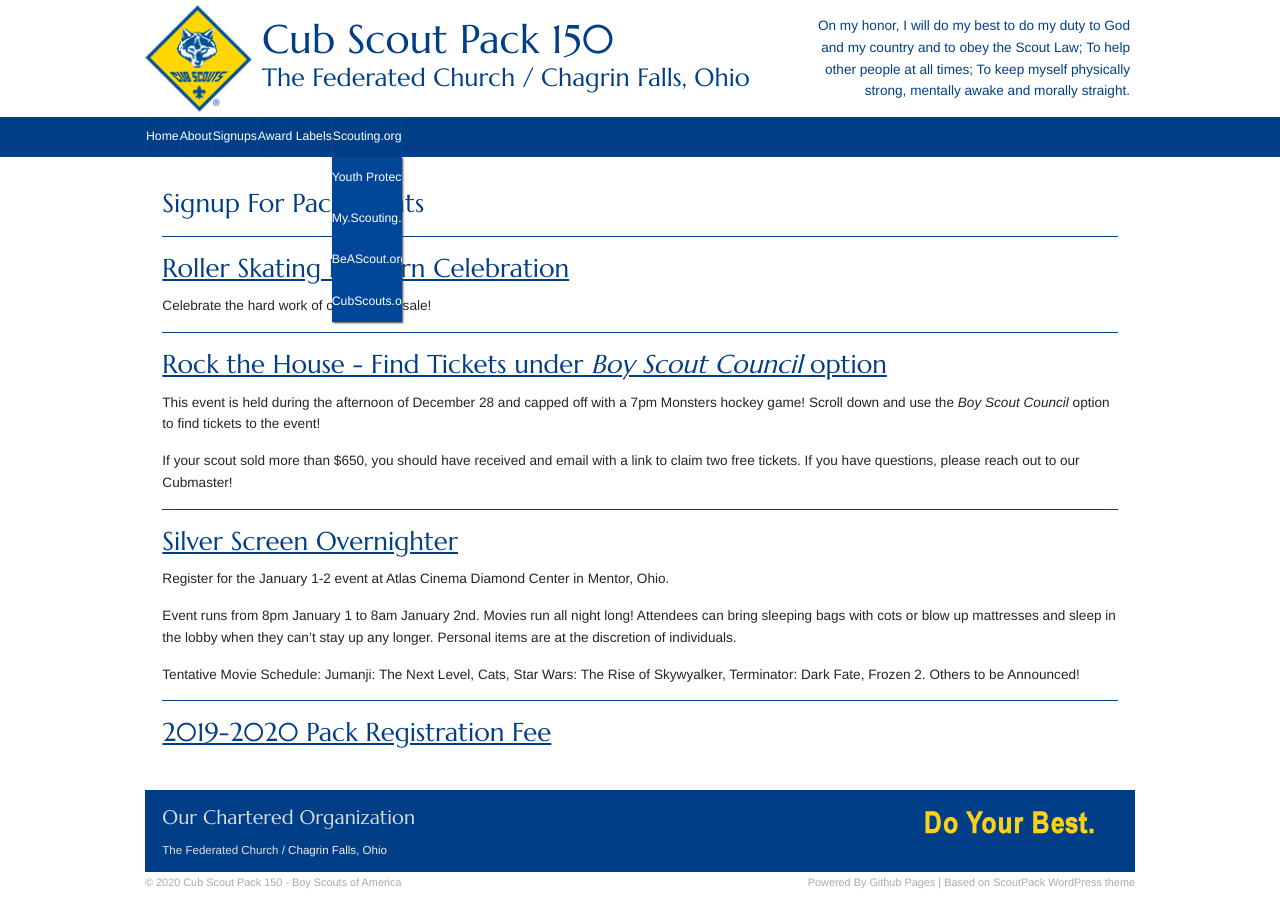
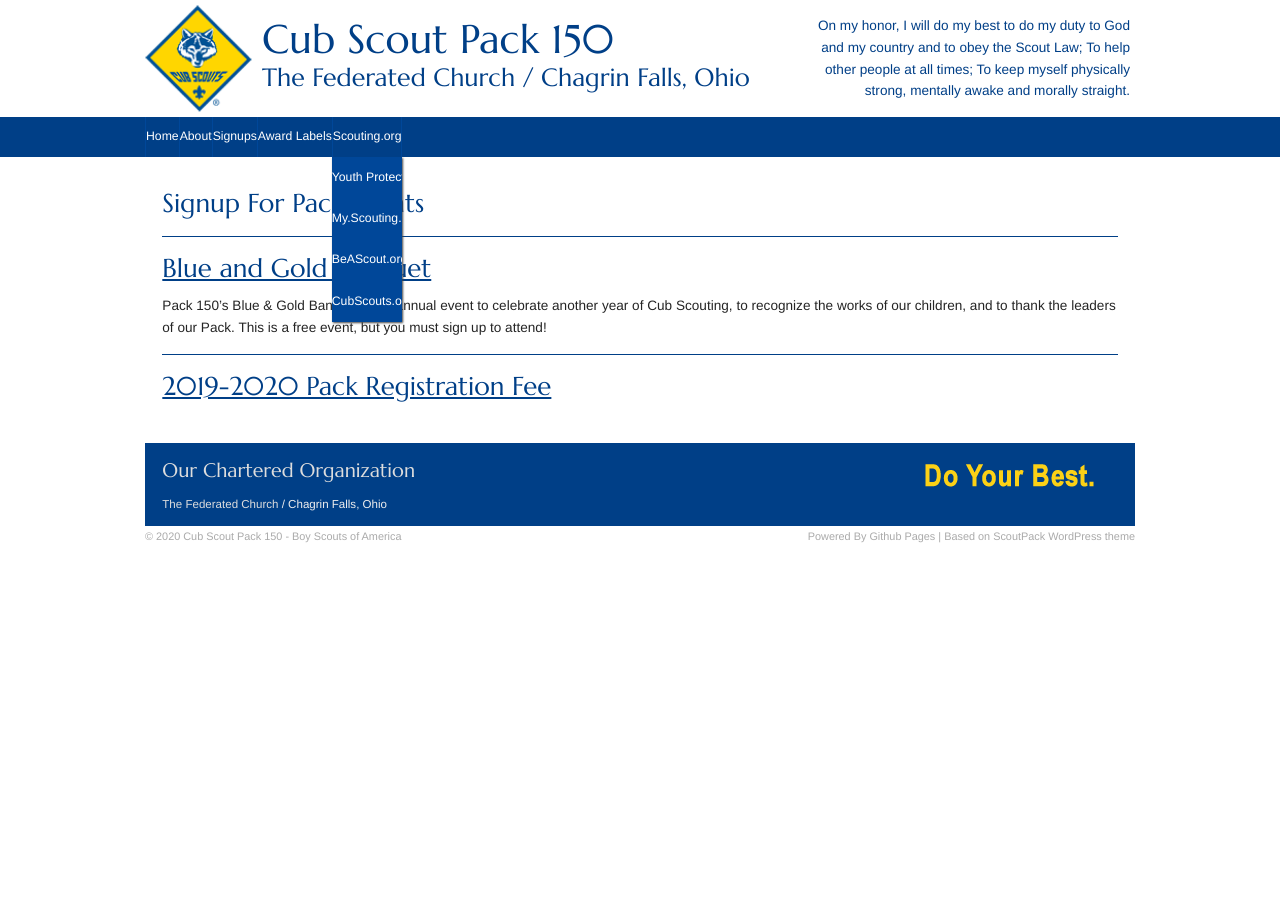
Before and after one commit to Pack150/Pack150.github.io, a Jekyll site: the page built from signups.md, in a window 1280 px wide. Built offline with Jekyll 4.4.1, drawn with Linux system fonts in a browser that asks for light colours; nearby versions of some CDN libraries; library files that are not in the unit come from our copies.

Commit message:
Update signups.md

```diff
--- a/signups.md
+++ b/signups.md
@@ -6,27 +6,9 @@
 ---
 ************
 
-## [Roller Skating Popcorn Celebration](https://pack-150-roller-skating-popcorn-celebration.cheddarup.com)
+## [Blue and Gold Banquet](https://blue-gold-banquet-2020.cheddarup.com)
 
-Celebrate the hard work of our popcorn sale!
-
-************
-
-## [Rock the House - Find Tickets under _Boy Scout Council_ option](https://www.rocketmortgagefieldhouse.com/group/detail/boy-scouts)
-
-This event is held during the afternoon of December 28 and capped off with a 7pm Monsters hockey game! Scroll down and use the _Boy Scout Council_ option to find tickets to the event!
-
-If your scout sold more than $650, you should have received and email with a link to claim two free tickets. If you have questions, please reach out to our Cubmaster!
-
-************
-
-## [Silver Screen Overnighter](https://scoutingevent.com/440-SilverScreenOvernighters)
-
-Register for the January 1-2 event at Atlas Cinema Diamond Center in Mentor, Ohio.
-
-Event runs from 8pm January 1 to 8am January 2nd. Movies run all night long! Attendees can bring sleeping bags with cots or blow up mattresses and sleep in the lobby when they can't stay up any longer. Personal items are at the discretion of individuals.
-
-Tentative Movie Schedule: Jumanji: The Next Level, Cats, Star Wars: The Rise of Skywyalker, Terminator: Dark Fate, Frozen 2. Others to be Announced!
+Pack 150's Blue & Gold Banquet is an annual event to celebrate another year of Cub Scouting, to recognize the works of our children, and to thank the leaders of our Pack. This is a free event, but you must sign up to attend!
 
 ************
 
```
